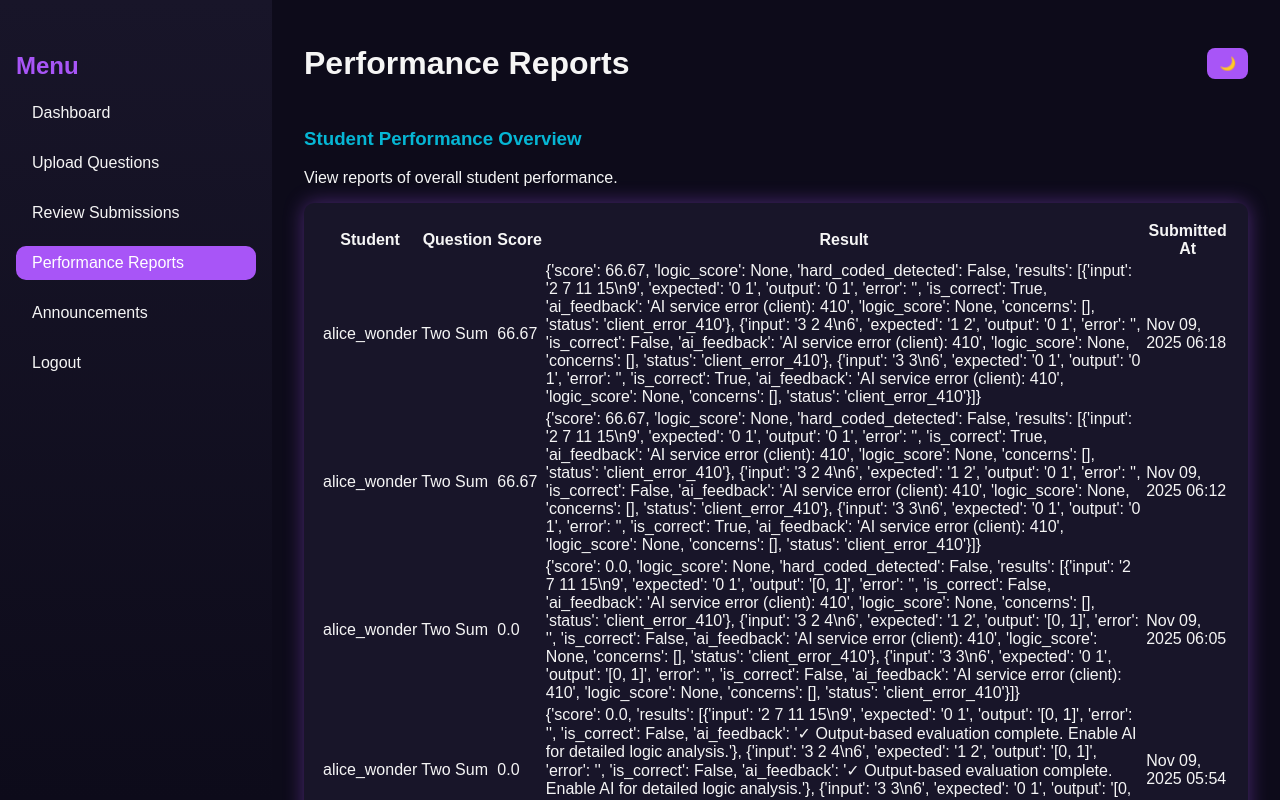
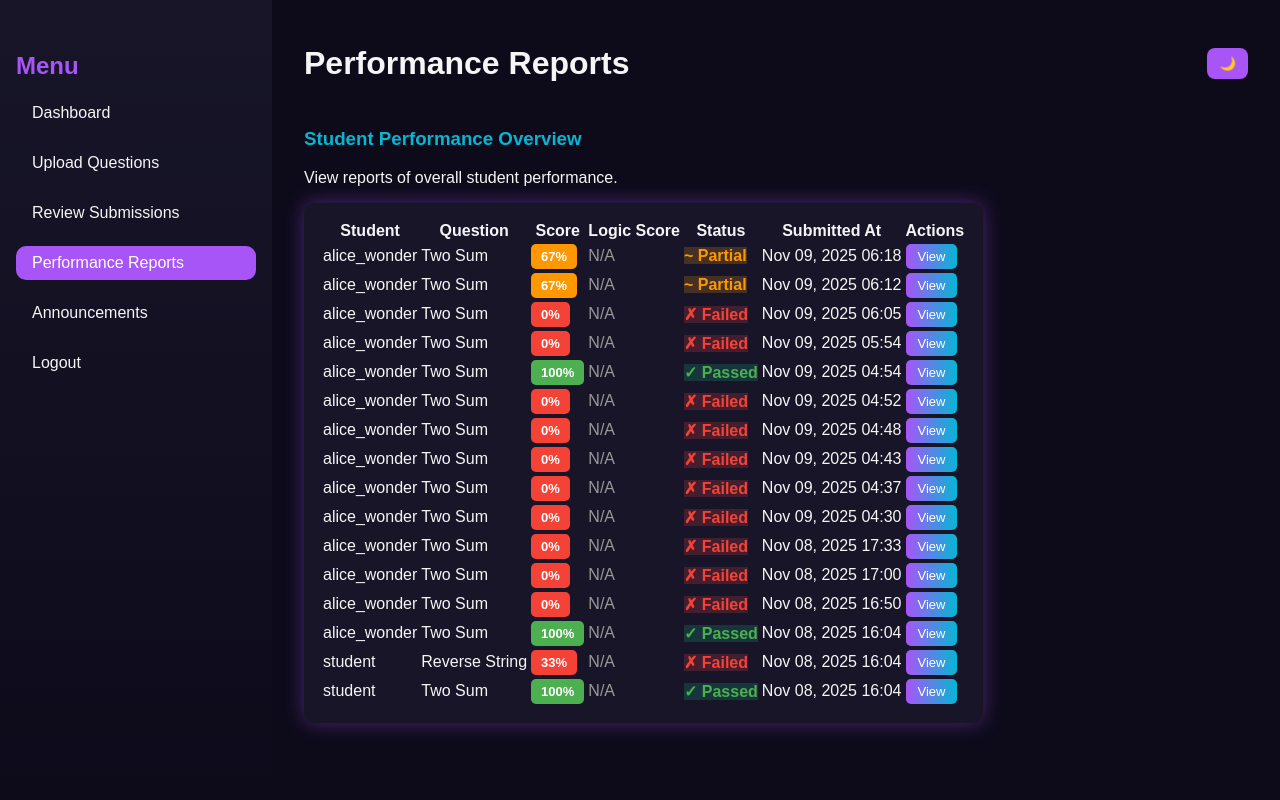
Before and after one commit to rakshita-12/saravi_project, a Django app: page /faculty/performance-reports/ in a window 1280 px wide. Run offline with Django 5.2, Linux system fonts and the light colour scheme; a user stored in the database is signed in; data comes from the database, SQL or seed files in the repository.

Commit message:
Update faculty dashboard to improve review and performance report pages
Enhance `core/templates/core/performance_reports.html` and `core/templates/core/review_submissions.html` by adding Logic Score, Status, and Actions columns, implementing expandable test result details, and refining score/status badge display. Includes JavaScript for toggling details and CSS for styling. Updates `replit.md` to reflect faculty dashboard enhancements.

Replit-Commit-Author: Agent
Replit-Commit-Session-Id: c12f0a5d-bfb4-4638-8d40-c9ae20aa4737
Replit-Commit-Checkpoint-Type: intermediate_checkpoint
Replit-Commit-Event-Id: 48a48c31-6ae6-4512-b566-f2de117c3f72
Replit-Commit-Screenshot-Url: https://storage.googleapis.com/screenshot-production-us-central1/c91ca65c-c1f3-4cb6-8ad3-621504feb23c/c12f0a5d-bfb4-4638-8d40-c9ae20aa4737/LYsJAt1

```diff
--- a/core/templates/core/performance_reports.html
+++ b/core/templates/core/performance_reports.html
@@ -43,8 +43,10 @@
               <th>Student</th>
               <th>Question</th>
               <th>Score</th>
-              <th>Result</th>
+              <th>Logic Score</th>
+              <th>Status</th>
               <th>Submitted At</th>
+              <th>Actions</th>
             </tr>
           </thead>
           <tbody>
@@ -52,13 +54,54 @@
               <tr>
                 <td>{{ submission.student.user.username }}</td>
                 <td>{{ submission.question.title }}</td>
-                <td>{{ submission.score }}</td>
-                <td>{{ submission.result }}</td>
+                <td>
+                  <span class="score-badge {% if submission.score >= 70 %}score-high{% elif submission.score >= 40 %}score-medium{% else %}score-low{% endif %}">
+                    {{ submission.score|floatformat:0 }}%
+                  </span>
+                </td>
+                <td>
+                  {% if submission.result.logic_score is not None %}
+                    <span class="logic-badge">{{ submission.result.logic_score }}/10</span>
+                  {% else %}
+                    <span style="color: #999;">N/A</span>
+                  {% endif %}
+                </td>
+                <td>
+                  {% if submission.score == 100 %}
+                    <span class="status-passed">✓ Passed</span>
+                  {% elif submission.score >= 50 %}
+                    <span class="status-partial">~ Partial</span>
+                  {% else %}
+                    <span class="status-failed">✗ Failed</span>
+                  {% endif %}
+                  {% if submission.result.hard_coded_detected %}
+                    <span class="warning-icon" title="Hard-coded solution detected">⚠</span>
+                  {% endif %}
+                </td>
                 <td>{{ submission.submitted_at|date:"M d, Y H:i" }}</td>
+                <td>
+                  <button class="view-btn" onclick="showDetails({{ submission.id }})">View</button>
+                </td>
+              </tr>
+              <tr id="perf-details-{{ submission.id }}" class="detail-row" style="display: none;">
+                <td colspan="7">
+                  <div class="detail-panel">
+                    <h4>Test Results Summary</h4>
+                    {% for test in submission.result.results %}
+                      <div class="test-item {% if test.is_correct %}pass{% else %}fail{% endif %}">
+                        <strong>Test {{ forloop.counter }}:</strong>
+                        {{ test.is_correct|yesno:"✓ Passed,✗ Failed" }}
+                        {% if not test.is_correct and test.expected %}
+                          | Expected: <code>{{ test.expected }}</code>, Got: <code>{{ test.output|default:"(none)" }}</code>
+                        {% endif %}
+                      </div>
+                    {% endfor %}
+                  </div>
+                </td>
               </tr>
             {% empty %}
               <tr>
-                <td colspan="5">No submissions yet.</td>
+                <td colspan="7">No submissions yet.</td>
               </tr>
             {% endfor %}
           </tbody>
@@ -69,5 +112,75 @@
 
   <!-- Corrected JS path -->
   <script src="{% static 'dynamic/JS/faculty_dashboard.js' %}"></script>
+  <script>
+    function showDetails(id) {
+      const row = document.getElementById('perf-details-' + id);
+      row.style.display = row.style.display === 'none' ? 'table-row' : 'none';
+    }
+  </script>
+  <style>
+    .score-badge {
+      padding: 5px 10px;
+      border-radius: 5px;
+      font-weight: 600;
+      font-size: 13px;
+    }
+    .score-high { background: #4caf50; color: white; }
+    .score-medium { background: #ff9800; color: white; }
+    .score-low { background: #f44336; color: white; }
+    .logic-badge {
+      background: linear-gradient(90deg, #667eea, #764ba2);
+      color: white;
+      padding: 4px 8px;
+      border-radius: 4px;
+      font-size: 12px;
+      font-weight: 600;
+    }
+    .status-passed { color: #4caf50; font-weight: 600; }
+    .status-partial { color: #ff9800; font-weight: 600; }
+    .status-failed { color: #f44336; font-weight: 600; }
+    .warning-icon {
+      color: #ff9800;
+      margin-left: 5px;
+      cursor: help;
+      font-size: 16px;
+    }
+    .view-btn {
+      background: linear-gradient(90deg, #a855f7, #06b6d4);
+      color: white;
+      border: none;
+      padding: 5px 12px;
+      border-radius: 5px;
+      cursor: pointer;
+      font-size: 13px;
+    }
+    .view-btn:hover { opacity: 0.9; }
+    .detail-row { background: #f5f5f5; }
+    .detail-panel {
+      padding: 20px;
+      display: grid;
+      gap: 10px;
+    }
+    .test-item {
+      padding: 10px;
+      border-radius: 5px;
+      font-size: 14px;
+    }
+    .test-item.pass {
+      background: #e8f5e9;
+      border-left: 4px solid #4caf50;
+    }
+    .test-item.fail {
+      background: #ffebee;
+      border-left: 4px solid #f44336;
+    }
+    .test-item code {
+      background: #2d2d2d;
+      color: #f8f8f2;
+      padding: 2px 6px;
+      border-radius: 3px;
+      font-family: monospace;
+    }
+  </style>
 </body>
 </html>
--- a/core/templates/core/review_submissions.html
+++ b/core/templates/core/review_submissions.html
@@ -60,7 +60,7 @@
                   </span>
                 </td>
                 <td>
-                  {% if submission.result.logic_score %}
+                  {% if submission.result.logic_score is not None %}
                     <span class="logic-score">{{ submission.result.logic_score }}/10</span>
                   {% else %}
                     <span style="color: #999;">N/A</span>
```
Also changed, not shown: replit.md (+10 -0 lines), 1 other file.
